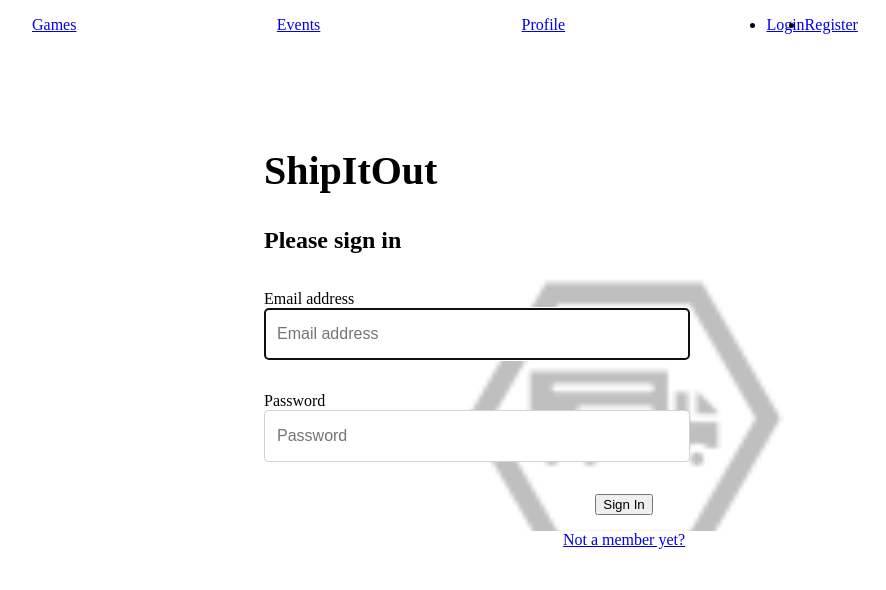
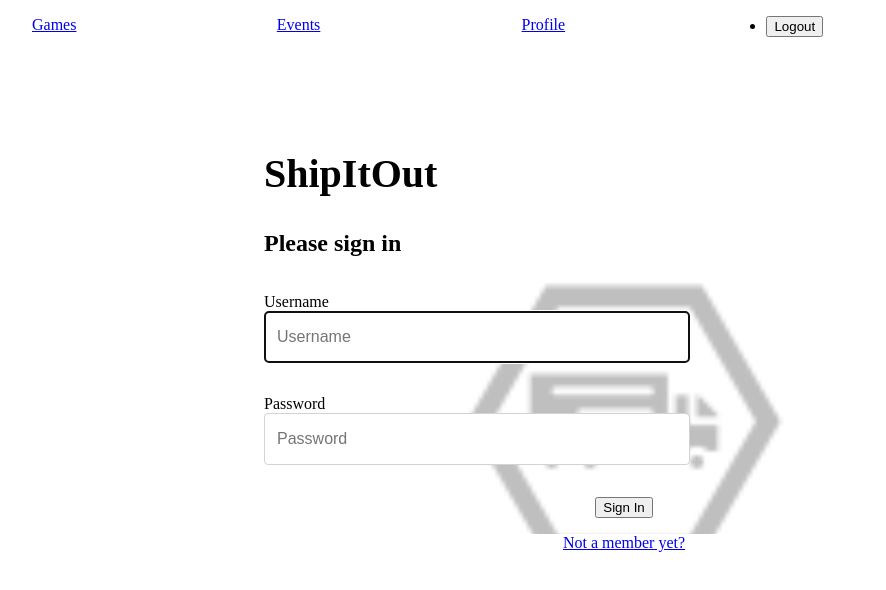
Before and after one commit to CheoR/shipItOut-client, a React (Create React App) app: page /login in a window 1280 px wide. Shown: the top 590 px of the page, without its empty margins (16-902 px from the left). Built offline with nearby package versions, Linux system fonts and the light colour scheme; sample sign-in values are in the browser's storage.

Commit message:
build: user can log in and log out. Incorrect credentials pops up modal.

```diff
--- a/public/index.html
+++ b/public/index.html
@@ -9,7 +9,7 @@
       name="description"
       content="Web site created using create-react-app"
     />
-    <link rel="apple-touch-icon" href="%PUBLIC_URL%/logo192.png" />
+    <link rel="apple-touch-icon" href="%PUBLIC_URL%/favicon.ico" />
     <!--
       manifest.json provides metadata used when your web app is installed on a
       user's mobile device or desktop. See https://developers.google.com/web/fundamentals/web-app-manifest/
--- a/src/components/auth/Auth.css
+++ b/src/components/auth/Auth.css
@@ -16,7 +16,7 @@ fieldset {
   text-align: left;
 }
 
-.form--login > fieldset > input[type="email"],
+.form--login > fieldset > input[type="text"],
 .form--login > fieldset > input[type="password"] {
   width: 25em;
 }
--- a/src/components/auth/Login.jsx
+++ b/src/components/auth/Login.jsx
@@ -3,7 +3,7 @@ import { Link } from "react-router-dom"
 import "./Auth.css"
 
 export const Login = props => {
-    const email = React.createRef()
+    const username = React.createRef()
     const password = React.createRef()
     const invalidDialog = React.createRef()
 
@@ -17,7 +17,7 @@ export const Login = props => {
                 "Accept": "application/json"
             },
             body: JSON.stringify({
-                username: email.current.value,
+                username: username.current.value,
                 password: password.current.value
             })
         })
@@ -28,6 +28,8 @@ export const Login = props => {
                     props.history.push("/")
                 }
                 else {
+                    console.log(res)
+                    console.log(invalidDialog.current)
                     invalidDialog.current.showModal()
                 }
             })
@@ -36,7 +38,7 @@ export const Login = props => {
     return (
         <main className="container--login">
             <dialog className="dialog dialog--auth" ref={invalidDialog}>
-                <div>Email or password was not valid.</div>
+                <div>username or password was not valid.</div>
                 <button className="button--close" onClick={e => invalidDialog.current.close()}>Close</button>
             </dialog>
             <section>
@@ -44,8 +46,8 @@ export const Login = props => {
                     <h1>ShipItOut</h1>
                     <h2>Please sign in</h2>
                     <fieldset>
-                        <label htmlFor="inputEmail"> Email address </label>
-                        <input ref={email} type="email" id="email" className="form-control"  placeholder="Email address" required autoFocus />
+                        <label htmlFor="inputusername"> Username </label>
+                        <input ref={username} type="text" id="username" className="form-control"  placeholder="Username" required autoFocus />
                     </fieldset>
                     <fieldset>
                         <label htmlFor="inputPassword"> Password </label>
--- a/src/components/nav/NavBar.js
+++ b/src/components/nav/NavBar.jsx
@@ -16,11 +16,11 @@ export const NavBar = (props) => {
                 <Link className="nav-link" to="/profile">Profile</Link>
             </li>
             {
-                (localStorage.getItem("lu_token") !== null) ?
+                (localStorage.getItem("user_token") !== null) ?
                     <li className="nav-item">
                         <button className="nav-link fakeLink"
                             onClick={() => {
-                                localStorage.removeItem("lu_token")
+                                localStorage.removeItem("user_token")
                                 props.history.push({ pathname: "/" })
                             }}
                         >Logout</button>
```
Also changed, not shown: public/manifest.json.
